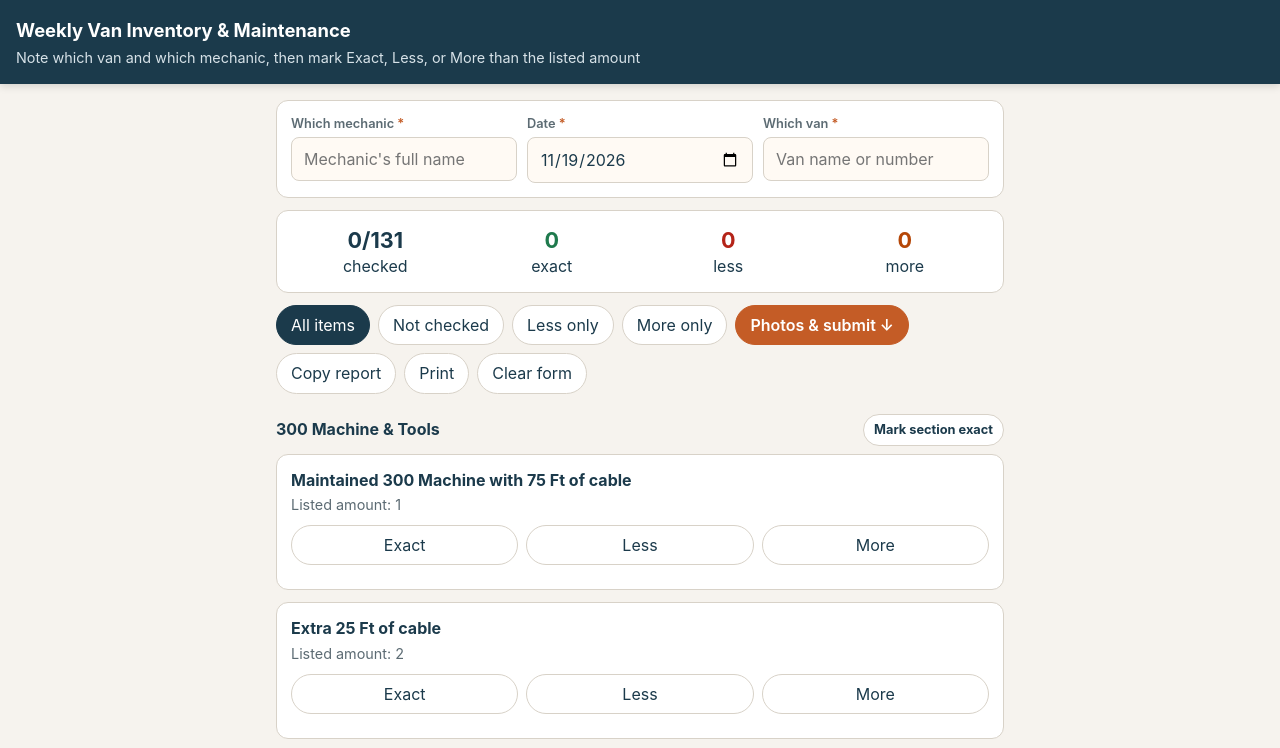
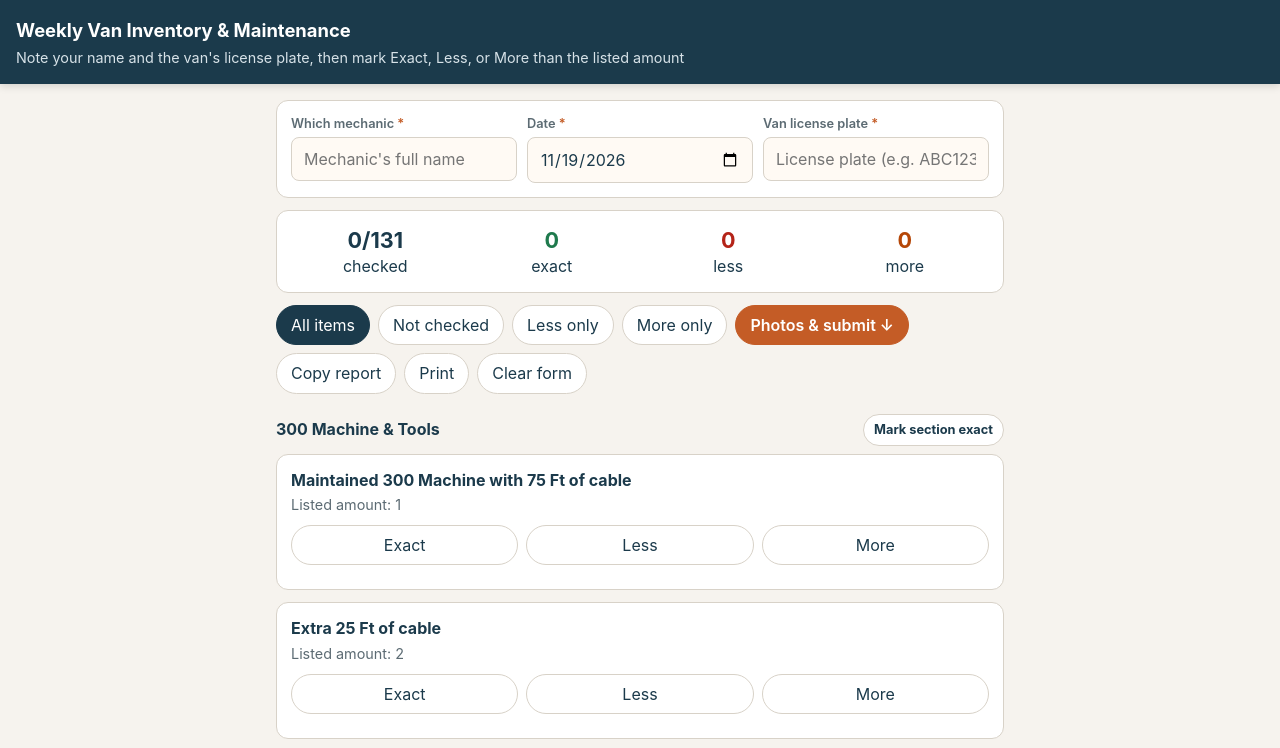
Before and after one commit to powerrooter/powerrooter.github.io, a plain HTML site: page index.html in a window 1280 px wide. Shown: the top 748 px of the page. Drawn offline with Linux system fonts and the light colour scheme.

Commit message:
Ask for the van license plate on the weekly checklist.
Replace the published form with the revised page, unchanged.

Co-authored-by: powerrooter <powerrooter@users.noreply.github.com>

```diff
--- a/index.html
+++ b/index.html
@@ -175,7 +175,7 @@
 <body>
   <header>
     <h1>Weekly Van Inventory &amp; Maintenance</h1>
-    <p>Note which van and which mechanic, then mark Exact, Less, or More than the listed amount</p>
+    <p>Note your name and the van's license plate, then mark Exact, Less, or More than the listed amount</p>
   </header>
   <div class="wrap">
     <div id="sentBanner">Checklist and photos sent to the office. Thank you!</div>
@@ -190,8 +190,8 @@
           <input id="date" type="date" required />
         </div>
         <div>
-          <label for="van">Which van <span class="req">*</span></label>
-          <input id="van" type="text" placeholder="Van name or number" required />
+          <label for="van">Van license plate <span class="req">*</span></label>
+          <input id="van" type="text" placeholder="License plate (e.g. ABC1234)" autocapitalize="characters" required />
         </div>
       </div>
     </div>
@@ -598,7 +598,7 @@
     function missingFields() {
       const missing = [];
       if (!(state.name || "").trim()) missing.push("Which mechanic");
-      if (!(state.van || "").trim()) missing.push("Which van");
+      if (!(state.van || "").trim()) missing.push("Van license plate");
       if (!(state.date || "").trim()) missing.push("Date");
       PHOTO_SLOTS.forEach(function (s) { if (!photos[s.id]) missing.push("Photo: " + slotTitle(s)); });
       return missing;
@@ -673,7 +673,7 @@
         _captcha: "false",
         Mechanic: name,
         Date: date,
-        Van: van,
+        "Van license plate": van,
         Summary: "Checked " + c.checked + "/" + c.total + "; Exact " + c.exact + "; Less " + c.less + "; More " + c.more,
         Short_items: problemLines("Less"),
         Extra_items: problemLines("More"),
```
